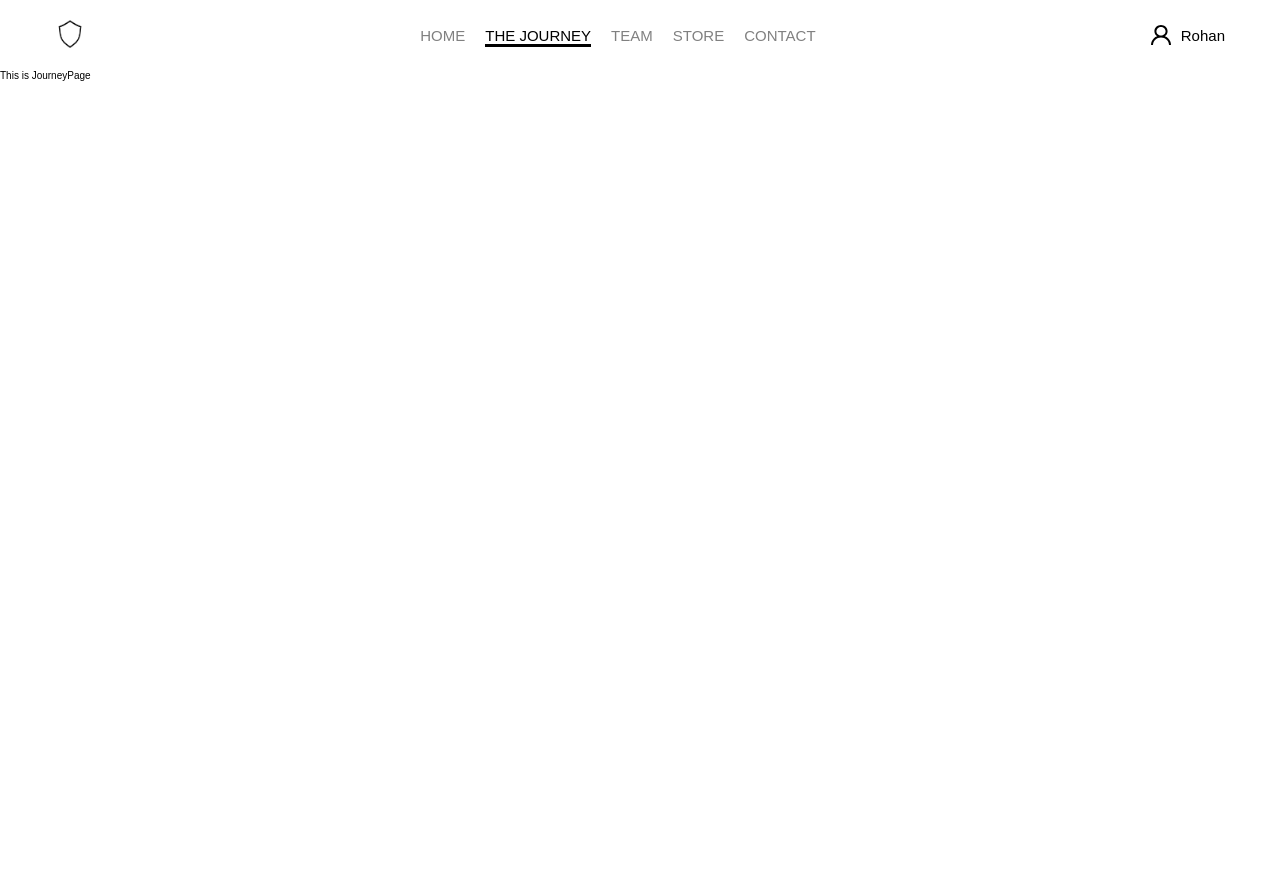
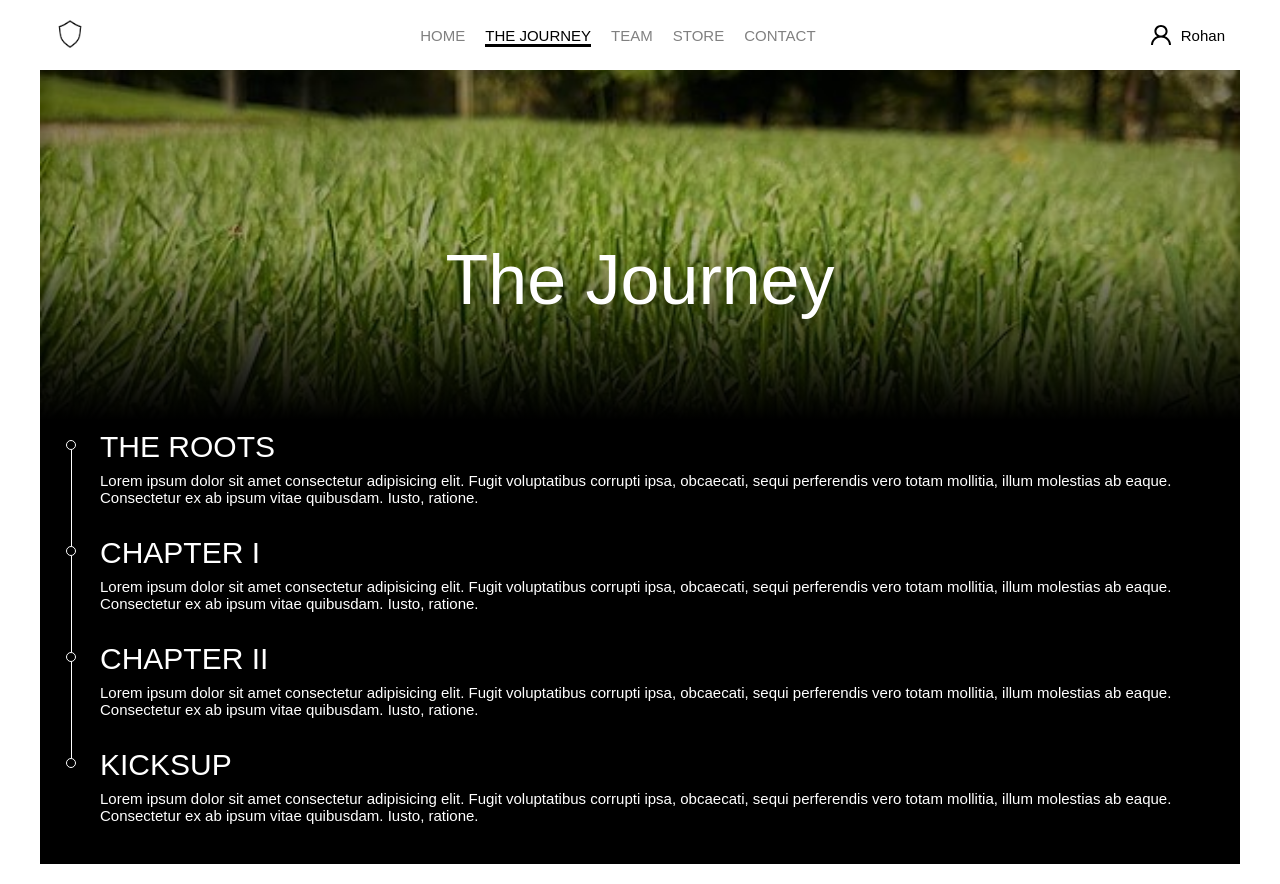
Before and after one commit to rohan220217/roc8-1, a React (Create React App) app: page /journey in a window 1280 px wide. Before the commit the page ends 800 px from the top, so only its background shows below. Built offline with nearby package versions, Linux system fonts and the light colour scheme.

Commit message:
journey page completed

```diff
--- a/src/pages/HomePage.jsx
+++ b/src/pages/HomePage.jsx
@@ -1,8 +1,18 @@
-import React from 'react';
+import React from "react";
 
+import classes from "./HomePage.module.css";
 
 function HomePage() {
-    return ( <p>This is homepage</p> );
+  return (
+    <div className={classes.homeContainer}>
+      <div>
+        <div className={classes.card}>
+          <h1 className={classes.heading}>Demo Project for Internship</h1>
+
+        </div>
+      </div>
+    </div>
+  );
 }
 
 export default HomePage;
--- /dev/null
+++ b/src/pages/HomePage.module.css
@@ -0,0 +1,18 @@
+.homeContainer {
+  min-height: 90vh;
+  display: flex;
+  align-items: center;
+  justify-content: center;
+}
+
+.card {
+  padding: 5rem;
+  box-shadow: rgba(149, 157, 165, 0.2) 0px 8px 24px;
+  background-color: #fff;
+}
+.heading {
+  font-size: 2.5rem;
+  text-transform: uppercase;
+  font-weight: 500;
+  text-align: center;
+}
--- a/src/pages/JourneyPage.jsx
+++ b/src/pages/JourneyPage.jsx
@@ -1,8 +1,58 @@
-import React from 'react';
+import React from "react";
 
+import classes from "./JourneyPage.module.css";
+
+import grassImage from "../assets/images/grasspic.jpg";
 
 function JourneyPage() {
-    return ( <p>This is JourneyPage</p> );
+  return (
+    <div className={classes.journeyContainer}>
+      <div className={classes.imageContainer}>
+        <img src={grassImage} alt="grassImage" className={classes.topImage} />
+        <h1 className={classes.imageText}>The Journey</h1>
+        <div className={classes.imageOverlay}></div>
+      </div>
+      <div className={classes.content}>
+        <div className={classes.contentContainer}>
+          <h5 className={classes.contentHeadline}>The Roots</h5>
+          <p className={classes.contentText}>
+            Lorem ipsum dolor sit amet consectetur adipisicing elit. Fugit
+            voluptatibus corrupti ipsa, obcaecati, sequi perferendis vero totam
+            mollitia, illum molestias ab eaque. Consectetur ex ab ipsum vitae
+            quibusdam. Iusto, ratione.
+          </p>
+        </div>
+        <div  className={classes.contentContainer}>
+          <h5 className={classes.contentHeadline}>Chapter I</h5>
+          <p className={classes.contentText}>
+            Lorem ipsum dolor sit amet consectetur adipisicing elit. Fugit
+            voluptatibus corrupti ipsa, obcaecati, sequi perferendis vero totam
+            mollitia, illum molestias ab eaque. Consectetur ex ab ipsum vitae
+            quibusdam. Iusto, ratione.
+          </p>
+        </div>
+        <div  className={classes.contentContainer}>
+          <h5 className={classes.contentHeadline}>Chapter II</h5>
+          <p className={classes.contentText}>
+            Lorem ipsum dolor sit amet consectetur adipisicing elit. Fugit
+            voluptatibus corrupti ipsa, obcaecati, sequi perferendis vero totam
+            mollitia, illum molestias ab eaque. Consectetur ex ab ipsum vitae
+            quibusdam. Iusto, ratione.
+          </p>
+        </div>
+        <div  className={classes.contentLastContainer}>
+          <h5 className={classes.contentHeadline}>Kicksup</h5>
+          <p className={classes.contentText}>
+            Lorem ipsum dolor sit amet consectetur adipisicing elit. Fugit
+            voluptatibus corrupti ipsa, obcaecati, sequi perferendis vero totam
+            mollitia, illum molestias ab eaque. Consectetur ex ab ipsum vitae
+            quibusdam. Iusto, ratione.
+          </p>
+        </div>
+
+      </div>
+    </div>
+  );
 }
 
 export default JourneyPage;
--- /dev/null
+++ b/src/pages/JourneyPage.module.css
@@ -0,0 +1,89 @@
+.journeyContainer {
+  margin: 2rem auto;
+  max-width: 120rem;
+}
+.topImage {
+  width: 100%;
+  height: 35rem;
+  object-fit: cover;
+}
+.imageContainer {
+  position: relative;
+  display: flex;
+}
+
+.imageText {
+  position: absolute;
+  bottom: 10rem;
+  left: 50%;
+  transform: translateX(-50%);
+  z-index: 9;
+  color: #fff;
+  font-size: 7rem;
+  font-weight: 500;
+}
+.content {
+  color: #fff;
+  background-color: black;
+  padding: 1rem 6rem;
+}
+
+.imageOverlay {
+  position: absolute;
+  bottom: 0;
+  left: 0;
+  width: 100%;
+  height: 100%;
+
+  background-image: linear-gradient(
+    transparent 0%,
+    transparent 50%,
+    rgba(0, 0, 0) 100%
+  );
+}
+
+.contentHeadline {
+  font-size: 3rem;
+  font-weight: 400;
+  margin-bottom: 0.8rem;
+  text-transform: uppercase;
+}
+
+.contentText {
+  font-size: 1.5rem;
+  font-weight: 500;
+  padding-bottom: 3rem;
+}
+.contentContainer,
+.contentLastContainer {
+  position: relative;
+}
+.contentContainer::after {
+  content: "";
+  position: absolute;
+  top: 2rem;
+  left: -2.95rem;
+  width: 0.1rem;
+  height: 90%;
+  background: white;
+}
+.contentContainer::before {
+  content: "";
+  position: absolute;
+  top: 1rem;
+  left: -3.4rem;
+  width: 1rem;
+  height: 1rem;
+  border: 1px solid white;
+  border-radius: 50%;
+}
+.contentLastContainer::before {
+  content: "";
+  position: absolute;
+  top: 1rem;
+  left: -3.4rem;
+  width: 1rem;
+  height: 1rem;
+  border: 1px solid white;
+  border-radius: 50%;
+}
```
